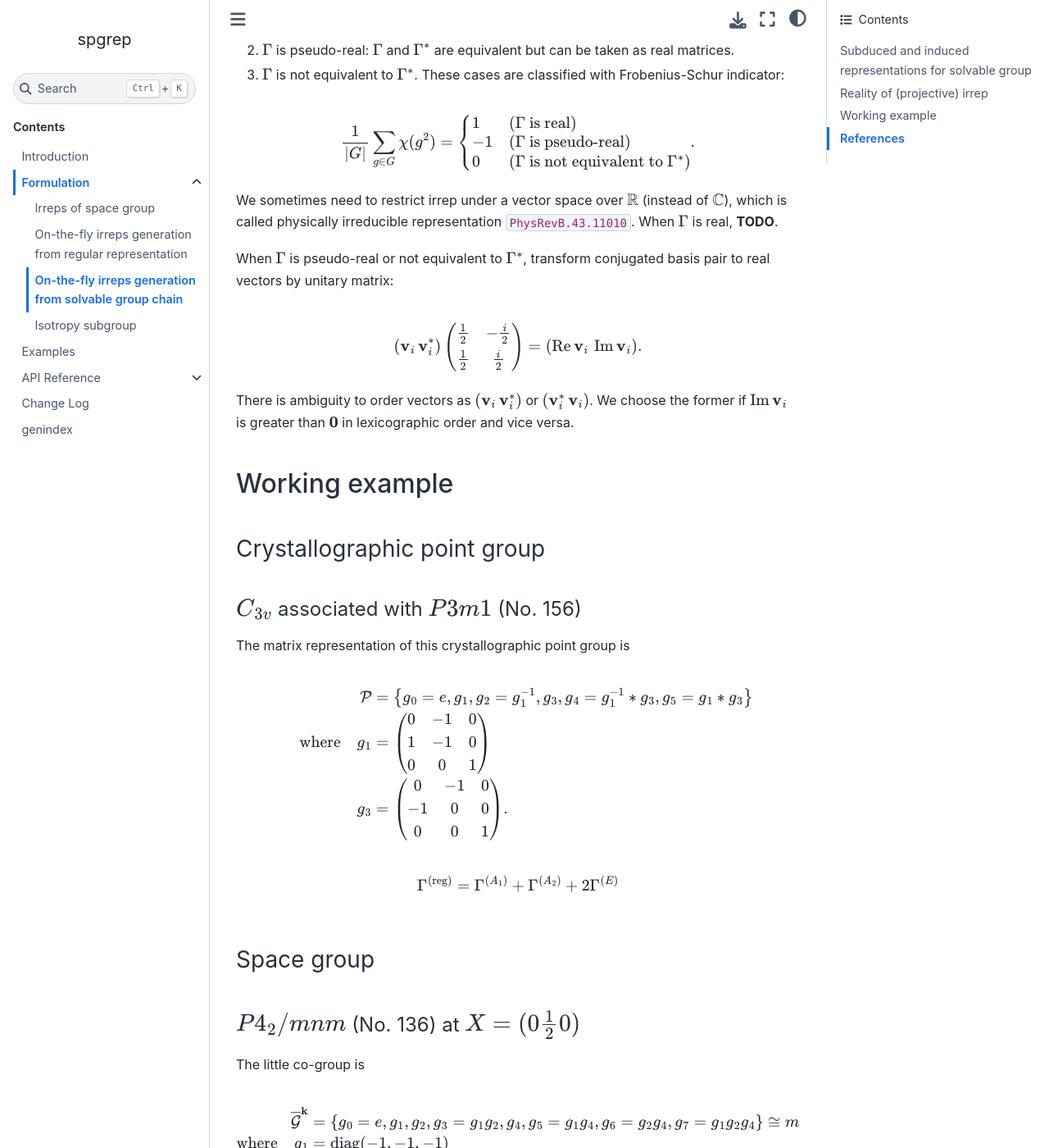
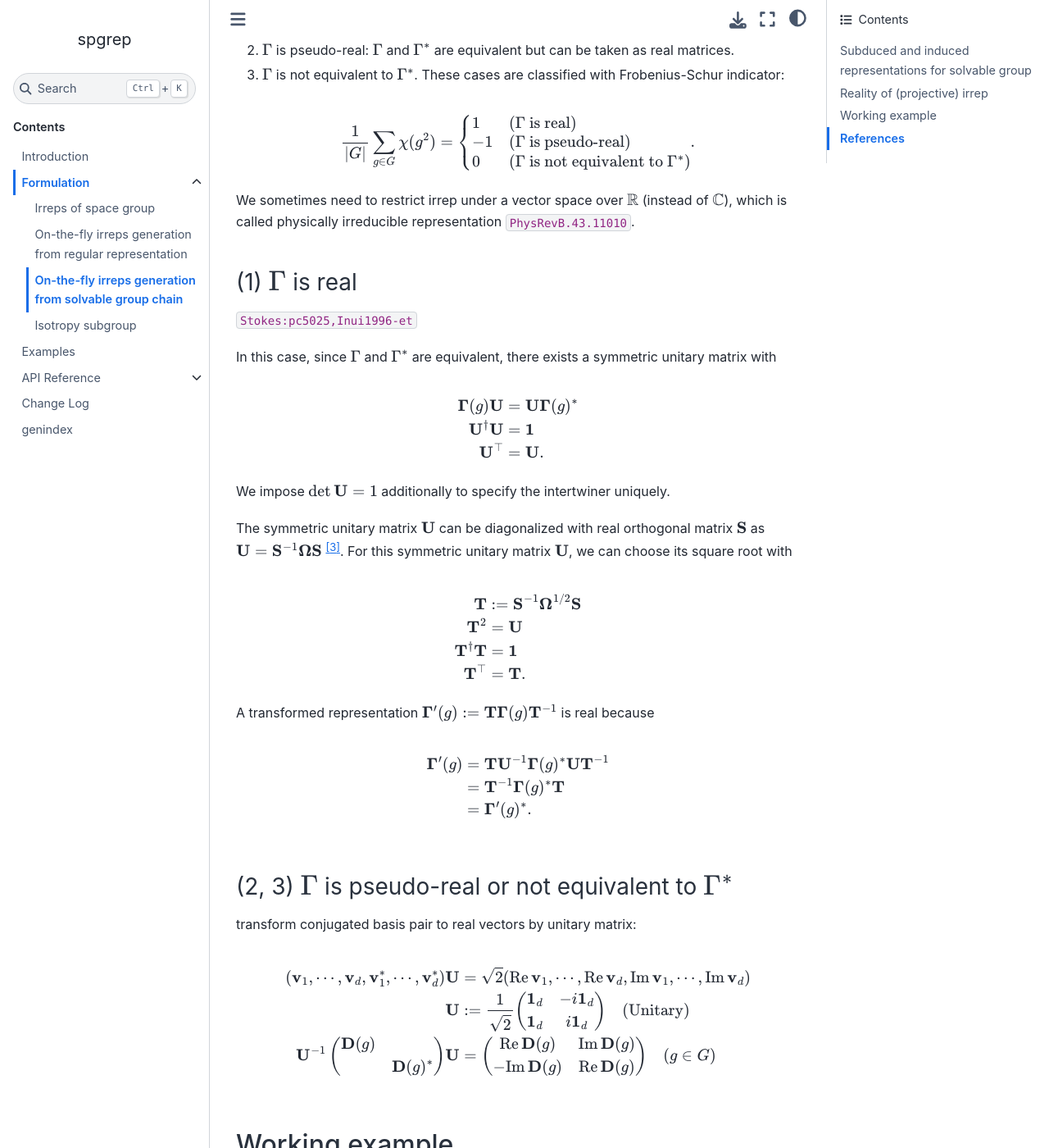
Before and after one commit to spglib/spgrep, a Sphinx documentation site: the page built from docs/irreps_generation.md, in a window 1280 px wide and 1400 px high, scrolled down 2325 px. Shown: the whole window at 82% size. Built offline with Sphinx 7.4.7 and the Sphinx Book theme 1.1.4, drawn with Linux system fonts in a browser that asks for light colours; cross-references to code outside the pages are shown as plain code; some of the changed text lies outside the part shown.

Commit message:
Add option to compute physically irreducible representation

````diff
--- a/docs/irreps_generation.md
+++ b/docs/irreps_generation.md
@@ -95,19 +95,62 @@ These cases are classified with Frobenius-Schur indicator:
 ```
 
 We sometimes need to restrict irrep under a vector space over {math}`\mathbb{R}` (instead of {math}`\mathbb{C}`), which is called physically irreducible representation {cite}`PhysRevB.43.11010`.
-When {math}`\Gamma` is real, **TODO**.
 
-When {math}`\Gamma` is pseudo-real or not equivalent to {math}`\Gamma^{\ast}`, transform conjugated basis pair to real vectors by unitary matrix:
-  ```{math}
-    (\mathbf{v}_{i} \, \mathbf{v}_{i}^{\ast})
-    \begin{pmatrix}
-      \frac{1}{2} & -\frac{i}{2} \\
-      \frac{1}{2} & \frac{i}{2}
-    \end{pmatrix}
-    = (\mathop{\mathrm{Re}} \mathbf{v}_{i} \, \mathop{\mathrm{Im}} \mathbf{v}_{i}).
-  ```
-  There is ambiguity to order vectors as {math}`(\mathbf{v}_{i} \, \mathbf{v}_{i}^{\ast})` or {math}`(\mathbf{v}_{i}^{\ast} \, \mathbf{v}_{i})`.
-  We choose the former if {math}`\mathop{\mathrm{Im}} \mathbf{v}_{i}` is greater than {math}`\mathbf{0}` in lexicographic order and vice versa.
+### (1) {math}`\Gamma` is real
+
+{cite}`Stokes:pc5025,Inui1996-et`
+
+In this case, since {math}`\Gamma` and {math}`\Gamma^{\ast}` are equivalent, there exists a symmetric unitary matrix with
+```{math}
+  \mathbf{\Gamma}(g) \mathbf{U} &= \mathbf{U} \mathbf{\Gamma}(g)^{\ast} \\
+  \mathbf{U}^{\dagger} \mathbf{U} &= \mathbf{1} \\
+  \mathbf{U}^{\top} &= \mathbf{U}.
+```
+We impose {math}`\det \mathbf{U} = 1` additionally to specify the intertwiner uniquely.
+
+The symmetric unitary matrix {math}`\mathbf{U}` can be diagonalized with real orthogonal matrix {math}`\mathbf{S}` as {math}`\mathbf{U} = \mathbf{S}^{-1} \mathbf{\Omega} \mathbf{S}` [^sym_unitary].
+For this symmetric unitary matrix {math}`\mathbf{U}`, we can choose its square root with
+```{math}
+  \mathbf{T} &:= \mathbf{S}^{-1} \mathbf{\Omega}^{1/2} \mathbf{S} \\
+  \mathbf{T}^{2} &= \mathbf{U} \\
+  \mathbf{T}^{\dagger} \mathbf{T} &= \mathbf{1} \\
+  \mathbf{T}^{\top} &= \mathbf{T}.
+```
+
+A transformed representation {math}`\mathbf{\Gamma}'(g) := \mathbf{T}\mathbf{\Gamma}(g)\mathbf{T}^{-1}` is real because
+```{math}
+  \mathbf{\Gamma}'(g)
+  &= \mathbf{T} \mathbf{U}^{-1} \mathbf{\Gamma}(g)^{\ast} \mathbf{U} \mathbf{T}^{-1} \\
+  &= \mathbf{T}^{-1} \mathbf{\Gamma}(g)^{\ast} \mathbf{T} \\
+  &= \mathbf{\Gamma}'(g)^{\ast}.
+```
+
+[^sym_unitary]: For symmetric unitary matrix {math}`\mathbf{U}`, if {math}`\mathbf{v}` is eigenvector of {math}`\mathbf{U}`, its conjugacy {math}`\mathbf{v}'` is also eigenvector.
+    Thus, we can take real part or imaginary part of {math}`\mathbf{v}` as a new basis vector.
+
+
+### (2, 3) {math}`\Gamma` is pseudo-real or not equivalent to {math}`\Gamma^{\ast}`
+
+transform conjugated basis pair to real vectors by unitary matrix:
+```{math}
+  (\mathbf{v}_{1}, \cdots, \mathbf{v}_{d}, \mathbf{v}_{1}^{\ast}, \cdots, \mathbf{v}_{d}^{\ast}) \mathbf{U}
+    &= \sqrt{2} (\mathrm{Re}\, \mathbf{v}_{1}, \cdots, \mathrm{Re}\, \mathbf{v}_{d}, \mathrm{Im}\, \mathbf{v}_{1}, \cdots, \mathrm{Im}\, \mathbf{v}_{d}) \\
+  \mathbf{U} &:= \frac{1}{\sqrt{2}}\begin{pmatrix}
+    \mathbf{1}_{d} & -i \mathbf{1}_{d} \\
+    \mathbf{1}_{d} & i \mathbf{1}_{d} \\
+  \end{pmatrix} \quad (\mathrm{Unitary}) \\
+  \mathbf{U}^{-1}
+  \begin{pmatrix}
+    \mathbf{D}(g) & \\
+    & \mathbf{D}(g)^{\ast}
+  \end{pmatrix}
+  \mathbf{U}
+  &= \begin{pmatrix}
+    \mathrm{Re}\, \mathbf{D}(g) & \mathrm{Im}\, \mathbf{D}(g) \\
+    -\mathrm{Im}\, \mathbf{D}(g) & \mathrm{Re}\, \mathbf{D}(g) \\
+  \end{pmatrix}
+  \quad (g \in G)
+```
 
 ## Working example
 
--- a/docs/references.bib
+++ b/docs/references.bib
@@ -69,6 +69,20 @@
     URL = {https://doi.org/10.1137/090779966},
     eprint = {https://doi.org/10.1137/090779966},
 }
+@article{Stokes:pc5025,
+  author = "Stokes, Harold T. and Campbell, Branton J. and Cordes, Ryan",
+  title = "{Tabulation of irreducible representations of the crystallographic space groups and their superspace extensions}",
+  journal = "Acta Crystallographica Section A",
+  year = "2013",
+  volume = "69",
+  number = "4",
+  pages = "388--395",
+  month = "Jul",
+  doi = {10.1107/S0108767313007538},
+  url = {https://doi.org/10.1107/S0108767313007538},
+  keywords = {irreducible representations, space groups, distortions, order parameter},
+}
+
 %%%%%%%%%%%%%%%%%%%%%%%%%%%%%%%%%%%%%%%%%%%%%%%%%%%%%%%%%%%%%%%%%%%%%%%%%%%%%%%
 % Irreps in condensed matter physics
 %%%%%%%%%%%%%%%%%%%%%%%%%%%%%%%%%%%%%%%%%%%%%%%%%%%%%%%%%%%%%%%%%%%%%%%%%%%%%%%
````
Also changed, not shown: 3 other files.
